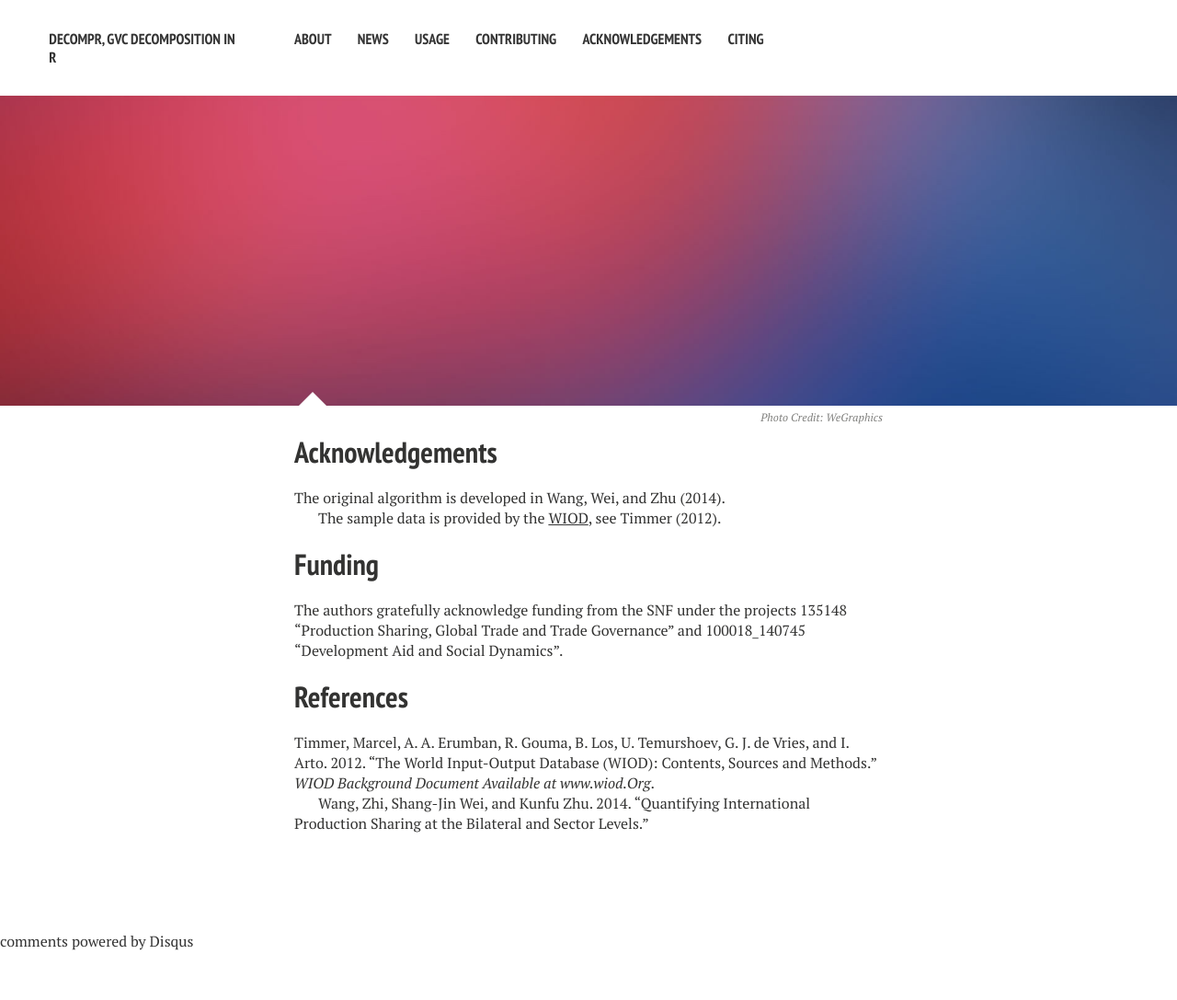
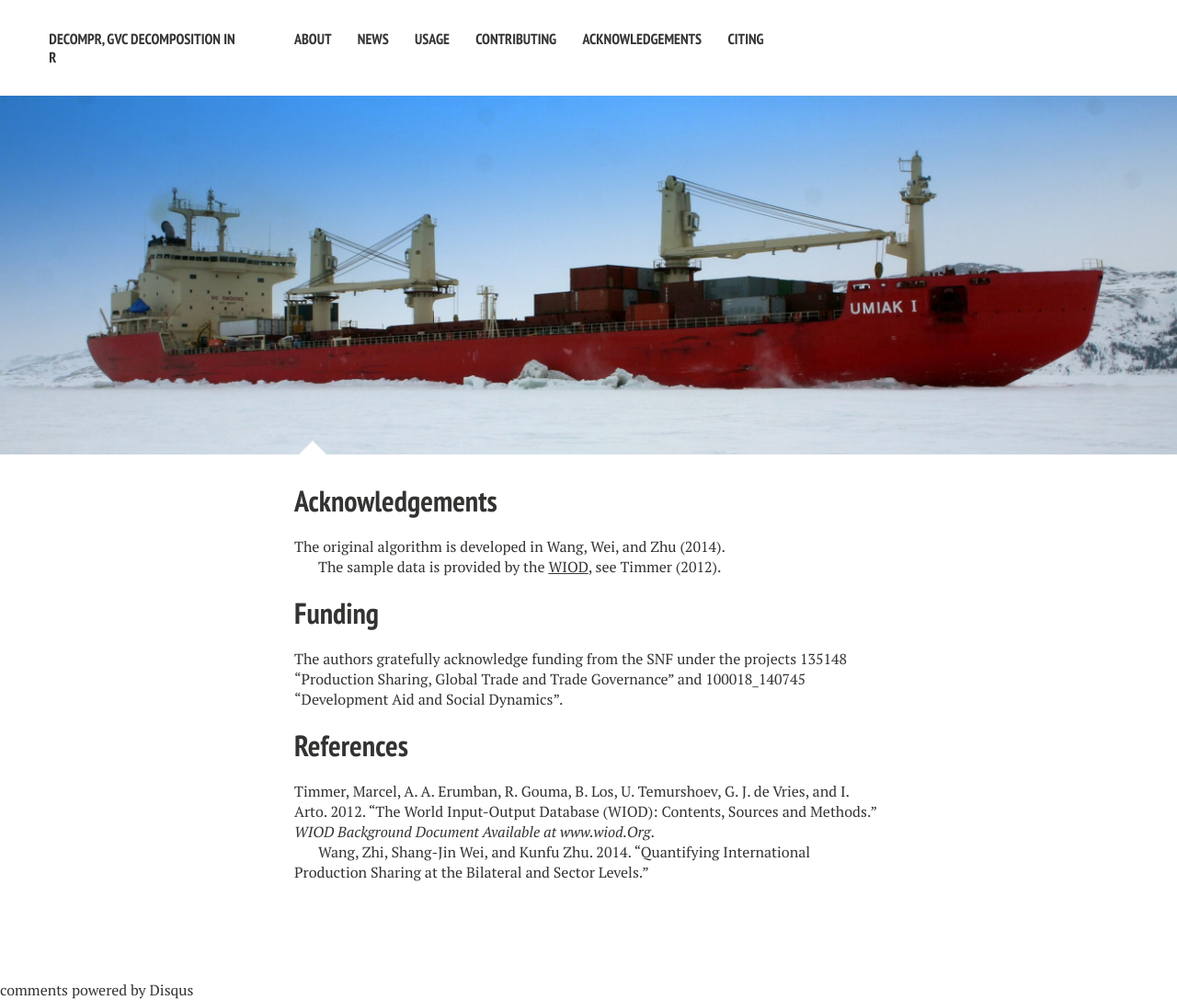
Before and after one commit to bquast/decompr, a Jekyll site: the page built from acknowledgements/index.md, in a window 1280 px wide. Shown: the whole page at 92% size. Built offline with Jekyll 4.4.1, drawn with Linux system fonts in a browser that asks for light colours; nearby versions of some CDN libraries; comment, search, counter and statistics services are not loaded; before the commit the page ends 1034 px from its top, so only the background shows below that.

Commit message:
fix images

```diff
--- a/acknowledgements/index.md
+++ b/acknowledgements/index.md
@@ -5,9 +5,7 @@ tags: [acknowledgements]
 modified: 2014-12-09T16:58:07.573882+01:00
 comments: true
 image:
-  feature: sample-image-2.jpg
-  credit: WeGraphics
-  creditlink: http://wegraphics.net/downloads/free-ultimate-blurred-background-pack/
+  feature: ship-ice.jpg
 ---
 The original algorithm is developed in Wang, Wei, and Zhu (2014).
 
```
Also changed, not shown: news/index.md (+2 -0 lines).
